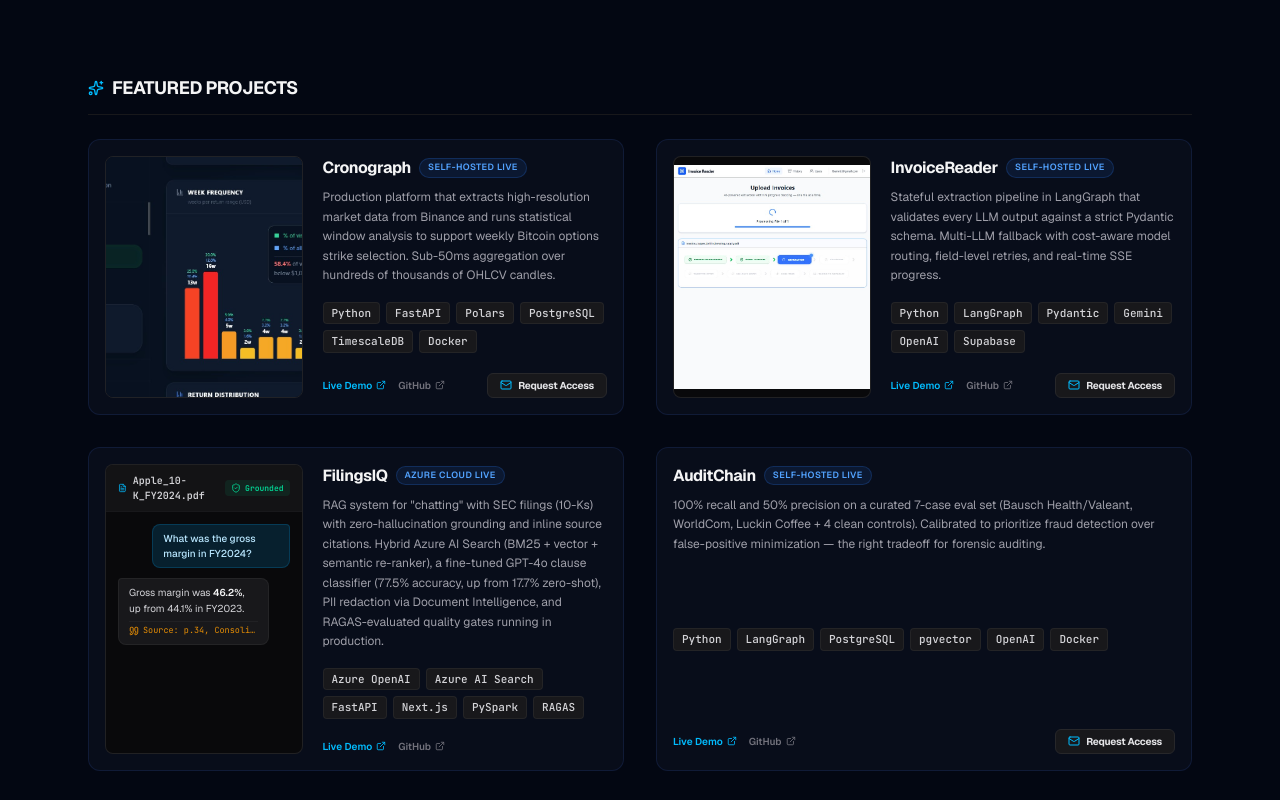
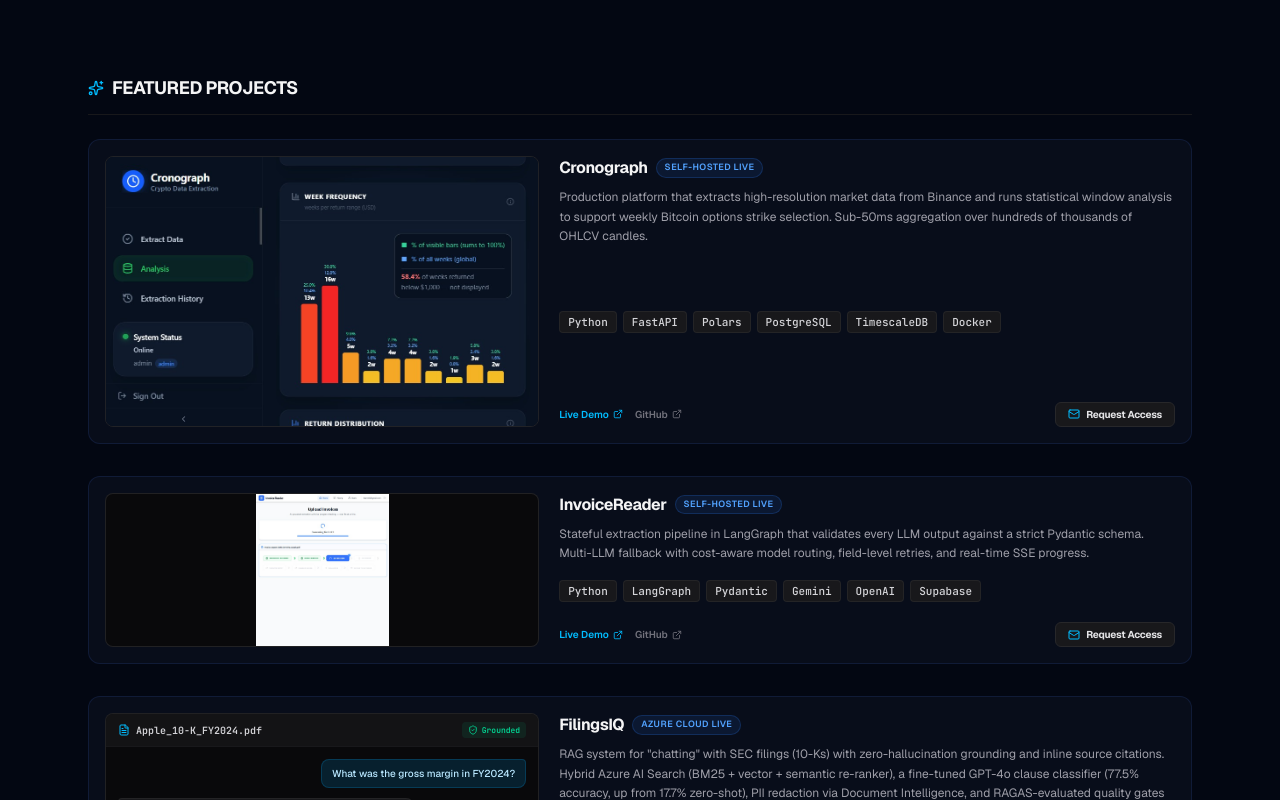
Before and after one commit to leopbar/personalPage, a Next.js app: page / in a window 1280 px wide. Shown: the part 440-1240 px from the top of the page. Built offline with nearby package versions, Linux system fonts and the light colour scheme.

Commit message:
Stack featured project cards in a single column

```diff
--- a/app/page.tsx
+++ b/app/page.tsx
@@ -268,7 +268,7 @@
             </h2>
           </div>
 
-          <div className="grid grid-cols-1 xl:grid-cols-2 gap-8" id="featured-projects-grid">
+          <div className="grid grid-cols-1 gap-8" id="featured-projects-grid">
 
             {/* Card 1: Cronograph */}
             <motion.div
```
